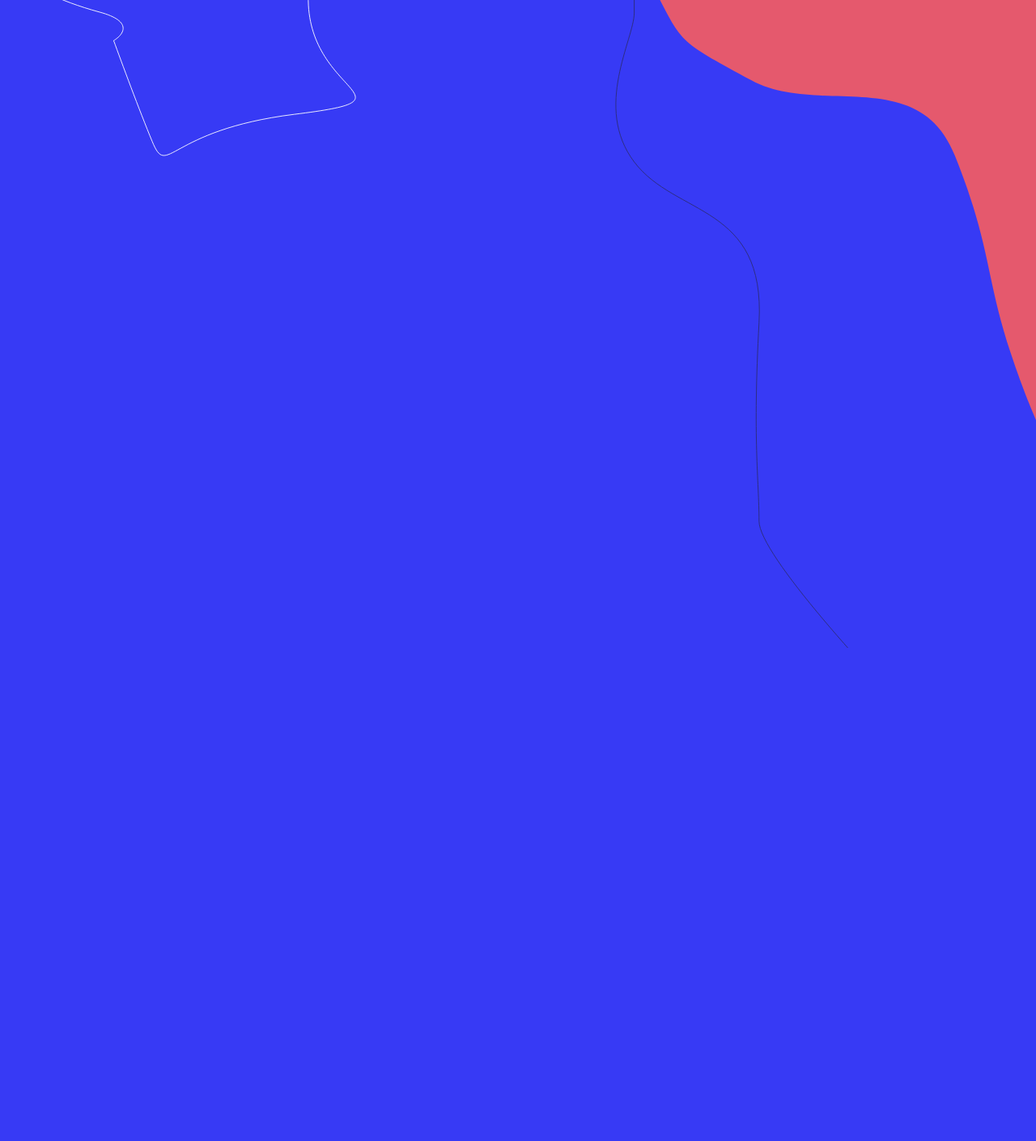
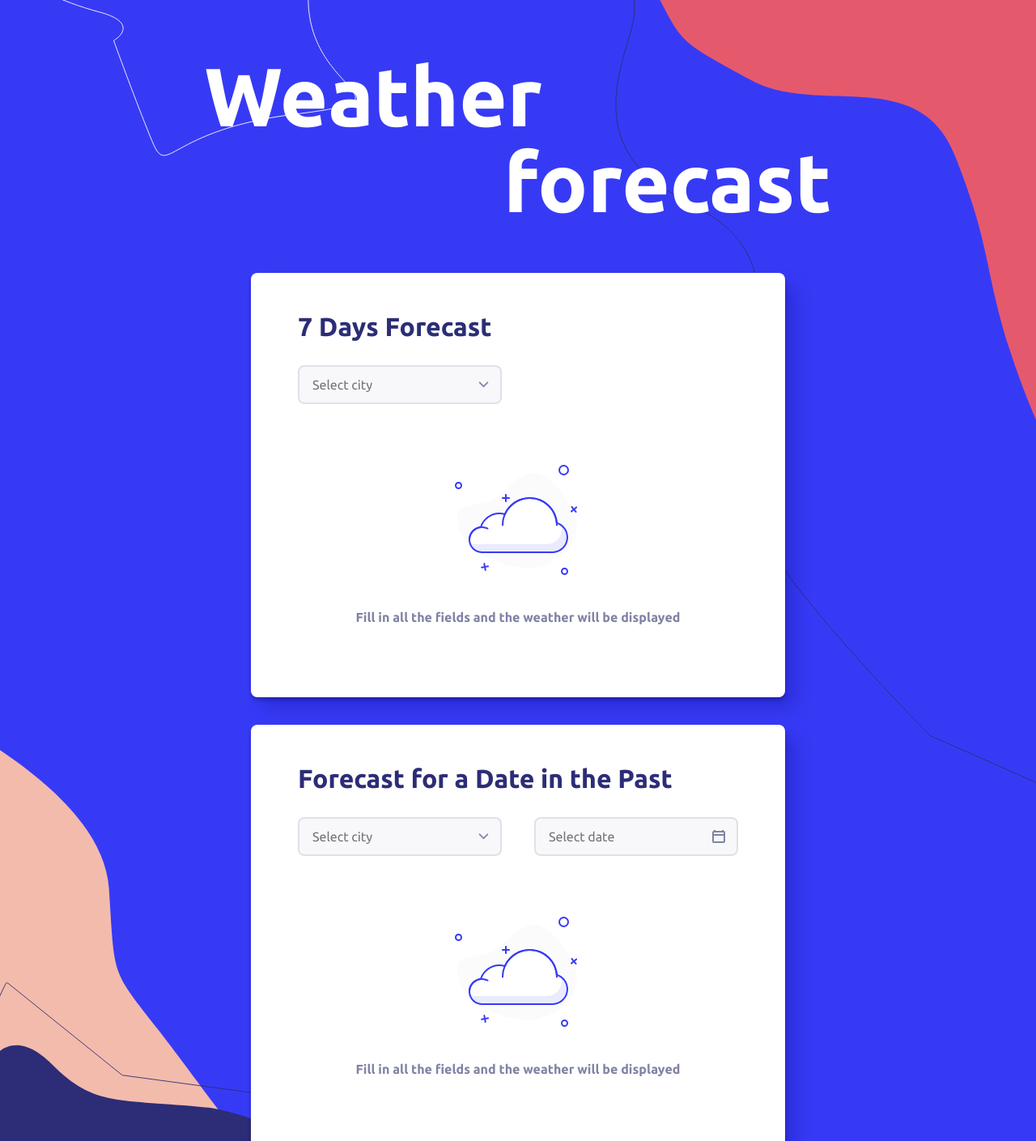
Before and after one commit to L1ghtBringer/pwa-weather-forecast, a React (Create React App) app: page / in a window 1280 px wide. Shown: the top 1409 px of the page at 81% size. Before the commit the page ends 800 px from the top, so only its background shows below. Built offline with nearby package versions, Linux system fonts and the light colour scheme.

Commit message:
Add Forecast page and fix export

```diff
--- a/package.json
+++ b/package.json
@@ -16,6 +16,7 @@
     "@types/react-dom": "^17.0.0",
     "@types/styled-components": "^5.1.9",
     "mobx": "^6.3.2",
+    "mobx-react": "^7.2.0",
     "react": "^17.0.2",
     "react-dom": "^17.0.2",
     "react-scripts": "4.0.3",
--- /dev/null
+++ b/src/App.styles.tsx
@@ -0,0 +1,18 @@
+import styled from 'styled-components'
+
+export const AppWrapper = styled.div`
+  width: 100%;
+  min-height: 100vh;
+  height: auto;
+  position: relative;
+`
+
+export const LoveMercury = styled.p`
+  color: #FFFFFF;
+  opacity: 0.6;
+  font-family: Ubuntu, sans-serif;
+  font-size: 14px;
+  position: absolute;
+  left: calc(50% - 140px);
+  bottom: 16px;
+`
--- a/src/App.tsx
+++ b/src/App.tsx
@@ -1,5 +1,12 @@
+import React from 'react'
+import Forecast from 'pages/Forecast/Forecast'
+import { AppWrapper, LoveMercury } from './App.styles'
+
 const App: React.FC = () => {
-  return <div className="App"></div>
+  return <AppWrapper>
+    <Forecast/>
+    <LoveMercury>C ЛЮБОВЬЮ ОТ MERCURY DEVELOPMENT</LoveMercury>
+  </AppWrapper>
 }
 
 export default App
--- a/src/components/index.tsx
+++ b/src/components/index.tsx
@@ -1,6 +1,6 @@
 export { default as Calendar } from './Calendar'
 export { default as DatePicker } from './DatePicker'
-export { default as Select } from './DatePicker'
+export { default as Select } from './Select'
 export { default as FillFields } from './FillFields'
 export { default as WeatherCard } from './WeatherCard'
 export { default as Carousel } from './Carousel'
--- /dev/null
+++ b/src/pages/Forecast/Forecast.styles.ts
@@ -0,0 +1,131 @@
+import styled from 'styled-components'
+
+export const OfflineLogo = styled.img<{online: boolean}>`
+  position: absolute;
+  top: 10px;
+  right: 30px;
+  display: ${props => props.online ? 'none' : 'block'};
+  width: 30px;
+  height: 30px;
+  @media ${props => props.theme.media.phone} {
+    right: 10px;
+  }
+`
+
+export const ForecastSection = styled.section`
+  max-width: 1384px;
+  padding: 0 15px 20px;
+  width: 100%;
+  margin: 0 auto;
+  font-family: ${props => props.theme.font};
+  @media ${props => props.theme.media.tabletS} {
+    padding: 0 10px 40px;
+  }
+`
+
+export const ForecastContainer = styled.div`
+  display: flex;
+  justify-content: space-between;
+  @media ${props => props.theme.media.laptop}{
+    flex-direction: column;
+  }
+`
+
+export const Title = styled.div`
+  margin: 0 auto;
+  display: flex;
+  flex-direction: column;
+  max-width: 775px;
+  padding: 65px 0 60px;
+  h1 {
+    color: ${props => props.theme.color.baseWeak};
+    font-size: 102px;
+    line-height: 106px;
+  }
+  h1:last-child {
+    margin-left: auto;
+  }
+  @media ${props => props.theme.media.tablet} {
+    max-width: 600px;
+    padding: 45px 0 40px;
+    h1 {
+      font-size: 79px;
+      line-height: 83px;
+    }
+  }
+  @media ${props => props.theme.media.tabletS} {
+    max-width: 476px;
+    padding: 40px 0 30px;
+    h1 {
+      font-size: 62px;
+      line-height: 66px;
+    }
+  }
+  @media ${props => props.theme.media.phone} {
+    max-width: 290px;
+    padding: 32px 0 24px;
+    h1 {
+      font-size: 38px;
+      line-height: 38px;
+    }
+  }
+`
+export const ForecastCard = styled.div`
+  max-width: 660px;
+  width: 100%;
+  min-height: 524px;
+  margin-bottom: 50px;
+  background: ${props => props.theme.color.baseWeak};
+  box-shadow: 0px 4px 4px rgba(4, 5, 73, 0.25),
+    14px 14px 20px rgba(5, 6, 114, 0.2);
+  border-radius: 8px;
+  padding: 50px 58px;
+  & > h2{
+    font-size: 32px;
+    line-height: 32px;
+    color: ${props => props.theme.color.baseStong};
+    margin-bottom: 32px;
+    user-select: none;
+  }
+  @media ${props => props.theme.media.laptop} {
+    margin: 0 auto;
+    margin-bottom: 34px;
+  }
+  @media ${props => props.theme.media.tabletS} {
+    max-width: 476px;
+    padding: 40px 58px;
+    min-height: auto;
+  }
+  @media ${props => props.theme.media.phone} {
+    max-width: 350px;
+    padding: 32px 24px;
+  }
+`
+
+export const FlexInput = styled.div`
+  display: flex;
+  justify-content: space-between;
+  @media ${props => props.theme.media.tabletS} {
+    flex-direction: column;
+    & > div:nth-child(1){
+      margin-bottom: 24px;
+    }
+  }
+`
+
+export const OneCard = styled.div`
+  margin-top: 54px;
+  img{
+    width: 160px;
+    height: 160px;
+    margin-top: -9px;
+    margin-bottom: -9px;
+  }
+  @media ${props => props.theme.media.tabletS} {
+    margin-top: 35px;
+    margin-bottom: 20px;
+  }
+  @media ${props => props.theme.media.phone} {
+    margin-top: 30px;
+  }
+`
--- /dev/null
+++ b/src/pages/Forecast/Forecast.tsx
@@ -0,0 +1,89 @@
+import React from 'react'
+import { ICoordinates } from 'interfaces'
+import { observer } from 'mobx-react'
+import { cities } from 'data'
+import { Select, FillFields, Carousel, DatePicker, WeatherCard } from 'components'
+import { weatherForecast } from 'store/weatherForecast'
+import { weatherArchive } from 'store/weatherArchive'
+import {
+  ForecastSection,
+  Title,
+  ForecastContainer,
+  ForecastCard,
+  FlexInput,
+  OneCard
+} from './Forecast.styles'
+import Snackbar from '../../components/Snackbar'
+
+const Forecast: React.FC = () => {
+  return (
+    <ForecastSection>
+      <Title>
+        <h1>Weather</h1>
+        <h1>forecast</h1>
+      </Title>
+      <ForecastContainer>
+        <WeatherForecast />
+        <WeatherArchive />
+      </ForecastContainer>
+    </ForecastSection>
+  )
+}
+
+const WeatherForecast: React.FC = observer(() => {
+  const handleSelectChange = async (coordinates: ICoordinates): Promise<void> => {
+    weatherForecast.setCoordinates(coordinates)
+    await weatherForecast.fetchForecast()
+  }
+  return (
+    <ForecastCard>
+      <h2>7 Days Forecast</h2>
+      <Select
+        placeholder={'Select city'}
+        options={cities}
+        onChange={handleSelectChange}
+        value={weatherForecast.coordinates}
+      />
+      {weatherForecast.data.length ? <Carousel data={weatherForecast.data} /> : <FillFields />}
+      <Snackbar message={weatherForecast.error}/>
+    </ForecastCard>
+  )
+})
+
+const WeatherArchive: React.FC = observer(() => {
+  const blockDay = {
+    beforeDay: new Date(new Date().getTime() - 6 * 24 * 3600 * 1000),
+    afterDay: new Date(new Date().getTime() - 1 * 24 * 3600 * 1000)
+  }
+  const handleSelectChange = async (coordinates: ICoordinates): Promise<void> => {
+    weatherArchive.setCoordinates(coordinates)
+    await weatherArchive.fetchForecast()
+  }
+  const handleDatePickerChange = async (day: Date): Promise<void> => {
+    weatherArchive.setDay(day)
+    await weatherArchive.fetchForecast()
+  }
+
+  return (
+    <ForecastCard>
+      <h2>Forecast for a Date in the Past</h2>
+      <FlexInput>
+        <Select
+          placeholder={'Select city'}
+          options={cities}
+          onChange={handleSelectChange}
+          value={weatherArchive.coordinates}
+        />
+        <DatePicker
+          value={weatherArchive.day}
+          onChange={handleDatePickerChange}
+          blockDay={blockDay}
+        />
+      </FlexInput>
+      {weatherArchive.data ? (<OneCard><WeatherCard {...weatherArchive.data} />{' '}</OneCard>) : (<FillFields />)}
+      <Snackbar message={weatherArchive.error}/>
+    </ForecastCard>
+  )
+})
+
+export default Forecast
```
Also changed, not shown: 1 other file (tests, documents, lock files or other folders).
